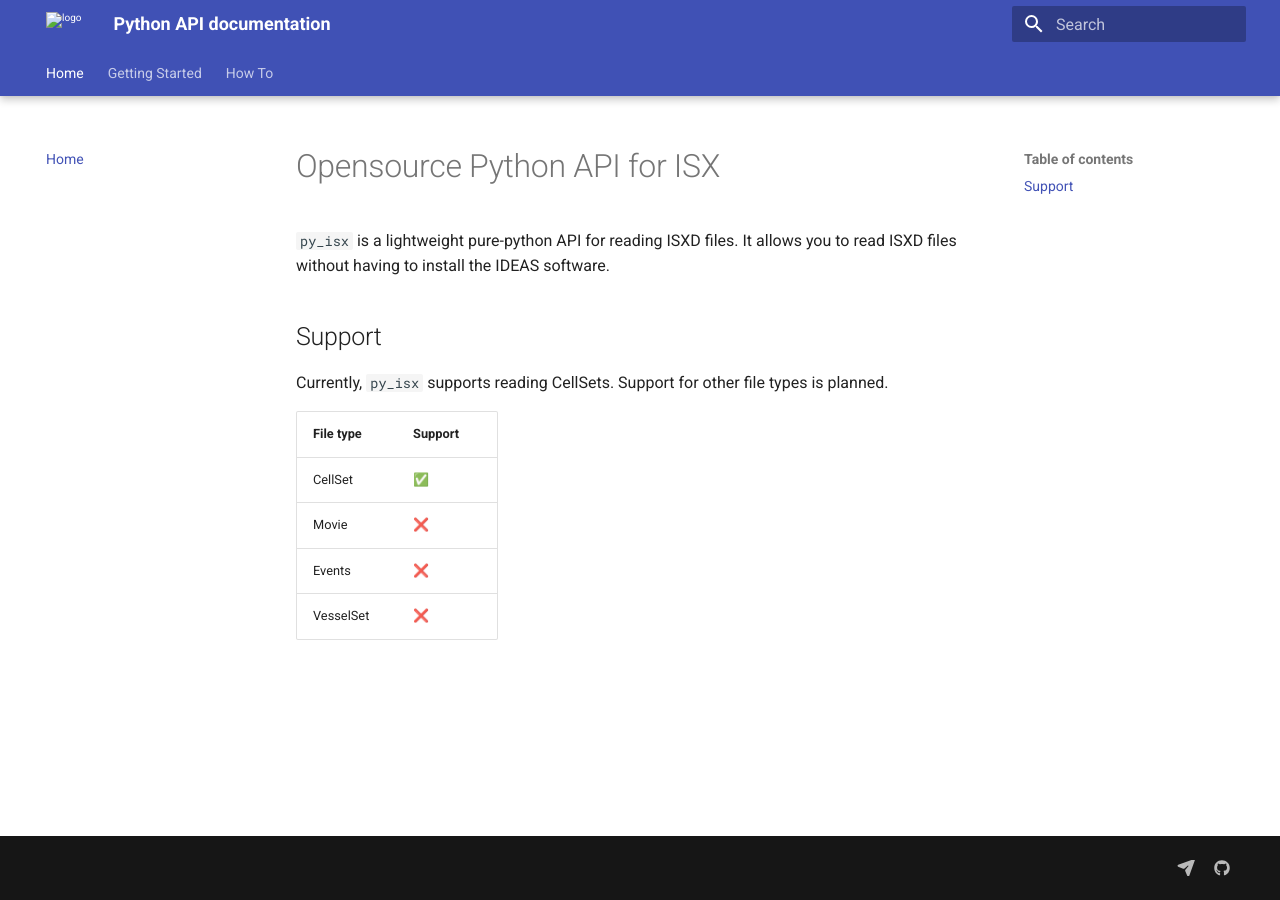
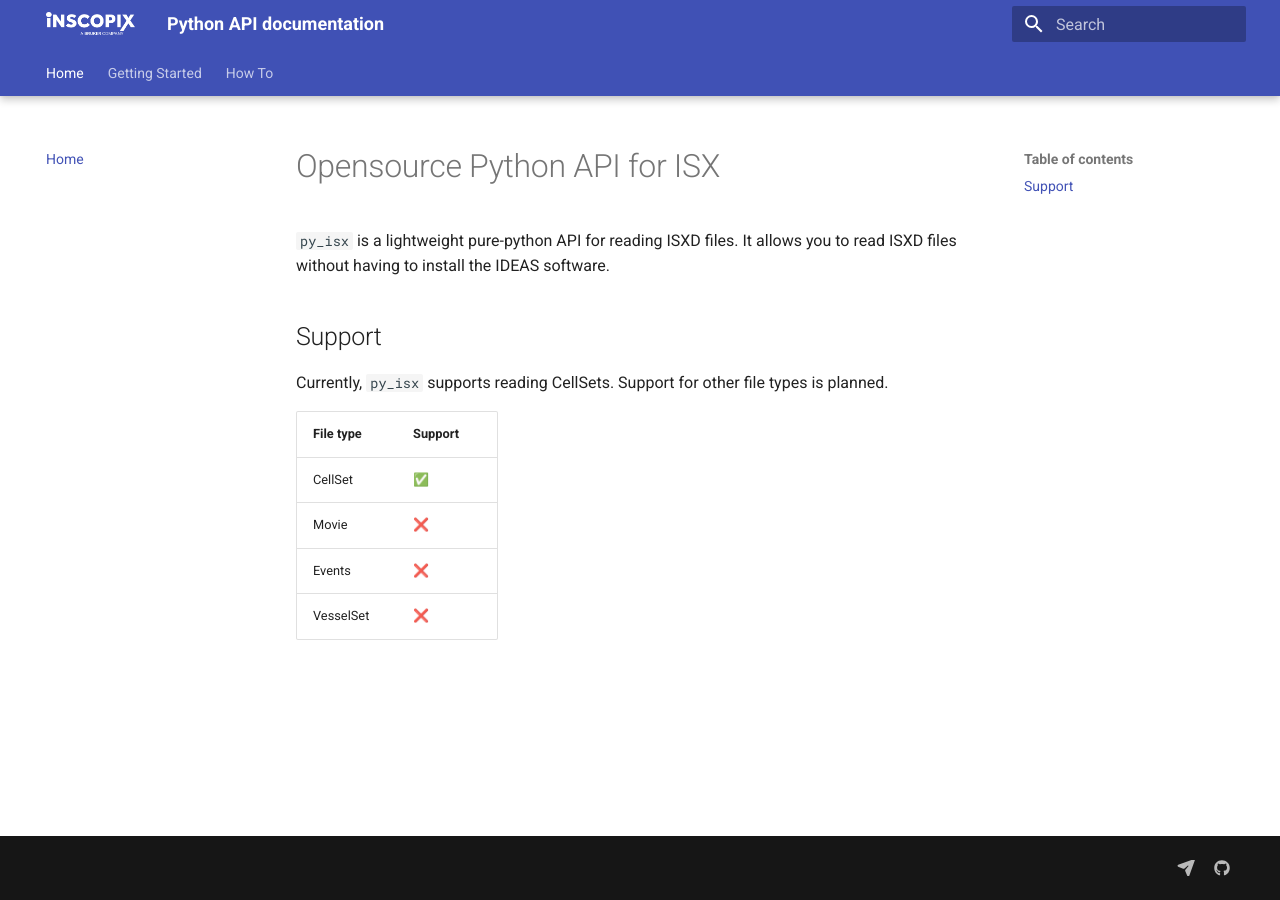
Before and after one commit to inscopix/pyisx, an MkDocs documentation site: the page built from docs/INDEX.md, in a window 1280 px wide. Built offline with MkDocs 1.6.1 and Material for MkDocs 9.7.7, drawn with Linux system fonts in a browser that asks for light colours.

Commit message:
add logo

```diff
--- a/mkdocs.yaml
+++ b/mkdocs.yaml
@@ -4,7 +4,7 @@
 docs_dir: 'docs'
 theme:
   name: material
-  logo: 'logo.png'
+  logo: 'images/logo.png'
   palette:
     primary: '#87C440'
     accent: '#3D97CD'
```
Also changed, not shown: docs/images/logo.png (added).
